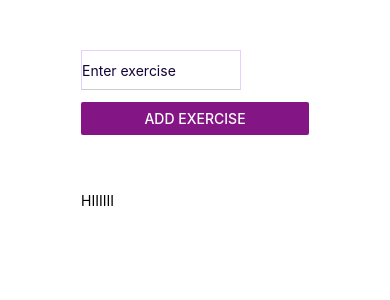
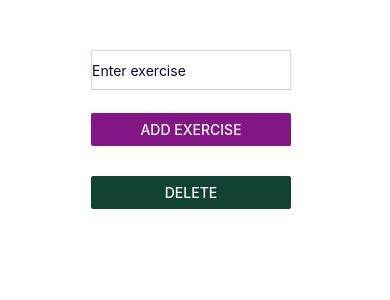
Before and after one commit to noahtt7/WorkoutProj, a React Native app: screen / in a window 390 px wide. Shown: the top 300 px of the page. Built offline with nearby package versions, Linux system fonts and the light colour scheme.

Commit message:
Aligned buttons better

```diff
--- a/App.js
+++ b/App.js
@@ -26,21 +26,24 @@ export default function App() {
           style={styles.input}
           placeholder='Enter exercise'
           onChangeText={inputExerciseHandler}/>
+        <View style={{ height: 50, width: 200, marginTop: 10,  }}>
           <Button
             onPress={addExerciseHandler}
             title="Add exercise"
             color="#841584"
           />
+        </View>
+        <View style={{ width: 200 }}>
           <Button
             title="Delete"
-          color='124234'
+            color='#124234'
           />
+        </View>
         {/* <FlatList
         data={exercises}
         renderItem={({item}) => <Text style={styles.item}>
           {item.key}</Text>}
         /> */}
-        <Text height={300}>HIIIIII</Text>
       </View>
       <View style={styles.exerciseContainer}>
         <ScrollView>
@@ -68,7 +71,7 @@ const styles = StyleSheet.create({
     borderColor: '#e4d0ff',
     borderWidth: 1,
     color: '#120438',
-    width: '70%',
+    width: 200,
     marginRight: 8,
     height: 40,
     borderBottomWidth: 1,
```
Lines whose indentation alone changed are shown as unchanged.
